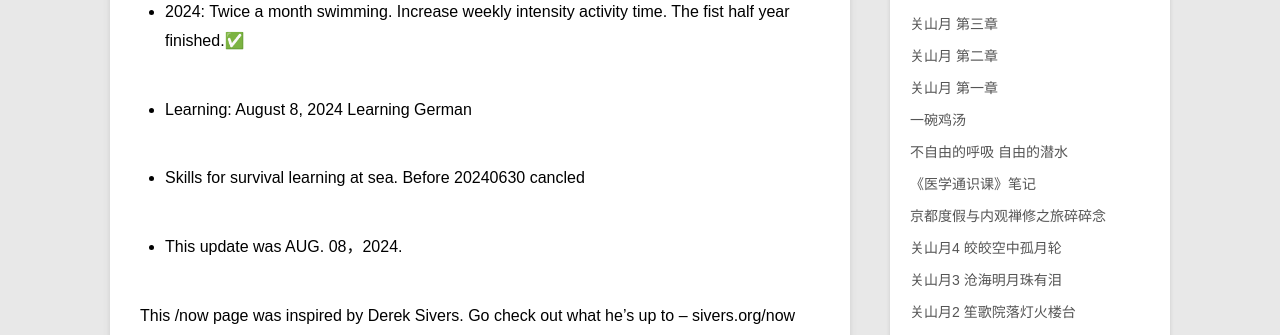
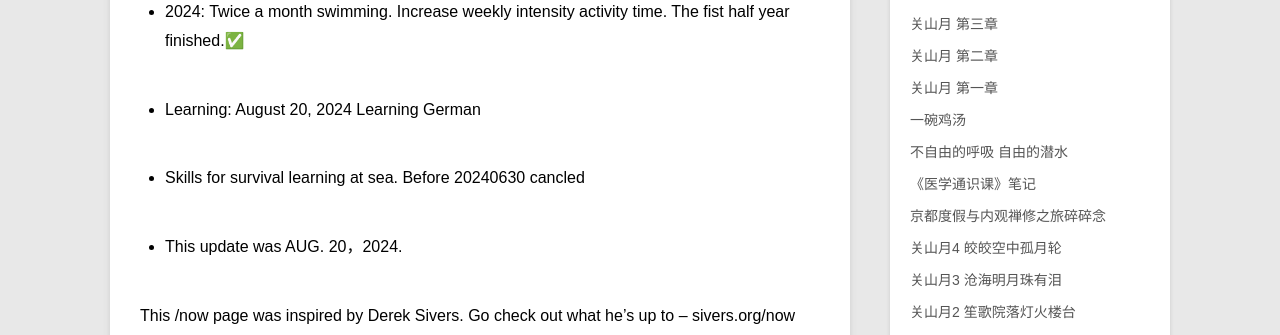
Before and after one commit to violettianjie/violettianjie.github.io, a Jekyll site: the page built from _posts/blog/2017-09-03-now.md, in a window 1280 px wide and 900 px high, scrolled down 1674 px. Shown: the part 159-494 px from the top of the window. Built offline with Jekyll 4.4.1, drawn with Linux system fonts in a browser that asks for light colours; comment, search, counter and statistics services are not loaded; some of the changed text lies outside the part shown.

Commit message:
Update 2017-09-03-now.md

```diff
--- a/_posts/blog/2017-09-03-now.md
+++ b/_posts/blog/2017-09-03-now.md
@@ -9,7 +9,7 @@ category: blog
 - 为什么有“[now page](http://nownownow.com/about)”？
 
 
-- 更新：2024-08-08
+- 更新：2024-08-20
 
 
 ## 我正在做
@@ -66,14 +66,14 @@ category: blog
 
 - 2024: Twice a month swimming. Increase weekly intensity activity time. The fist half year finished.✅
 
-- Learning: August 8, 2024 Learning German
+- Learning: August 20, 2024 Learning German
 
 - Skills for survival learning at sea. Before 20240630 cancled
 
 
 
 
-- This update was AUG. 08，2024.
+- This update was AUG. 20，2024.
 
 This /now page was inspired by Derek Sivers. Go check out what he’s up to – sivers.org/now
 
```
Also changed, not shown: other parts of _posts/blog/2017-09-03-now.md (+1 -1 lines).
